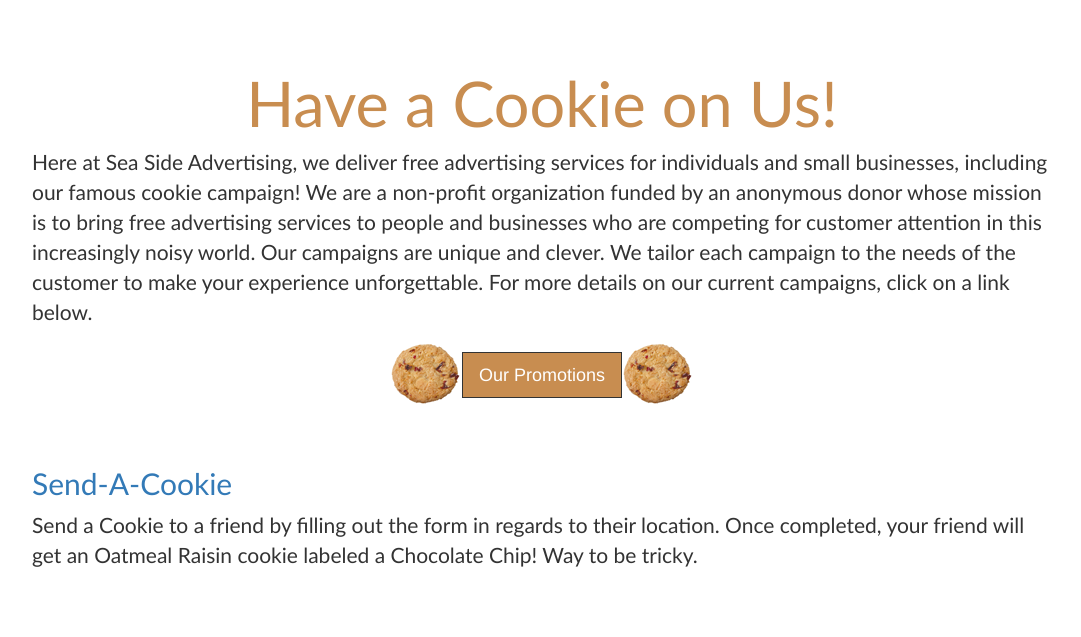
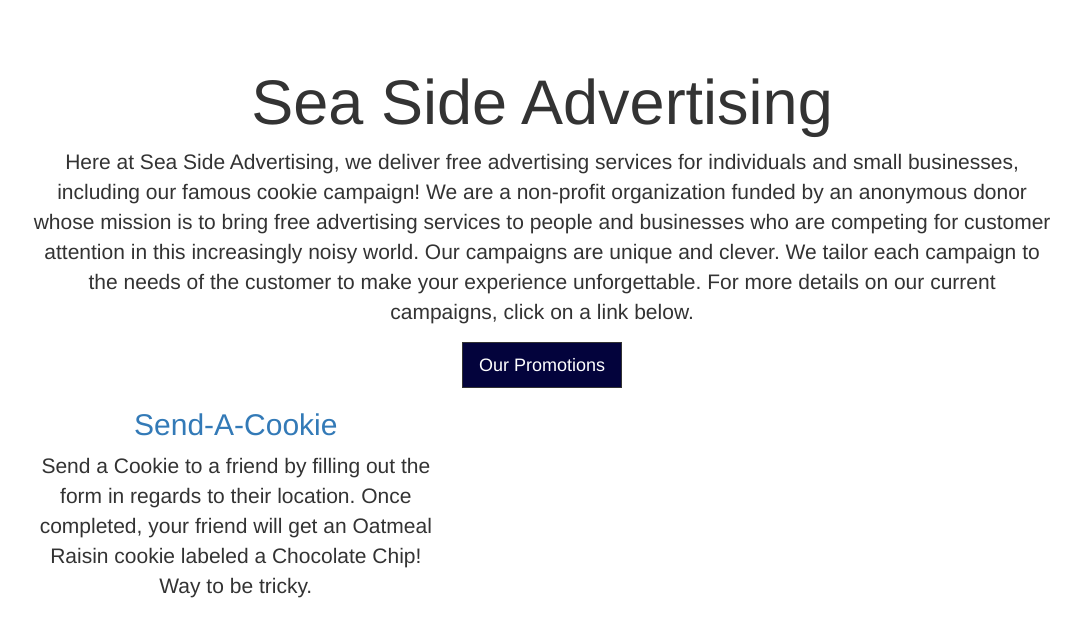
Before and after one commit to dukeayers/cs399_agency, a Django app: page /about in a window 1280 px wide. Shown: the top 637 px of the page, without its empty margins (98-1179 px from the left). Run offline with Django 3.2, Linux system fonts and the light colour scheme; data comes from the database, SQL or seed files in the repository; parts of the project's set-up code (start-up, migrations or seed data) failed here and were passed over; some libraries are stand-ins or nearby versions.

Commit message:
changes to the about page
the promotions button goes to our /links page now. feel free to change
anything.

```diff
--- a/agency/templates/about.html
+++ b/agency/templates/about.html
@@ -2,7 +2,7 @@
 {% block page_style %}
 .btn-success {
 
-	background-color: #C88D50;
+	background-color: #03033c;
 	border-radius: 0px;
 	border-color: #333;
 	}
@@ -11,15 +11,10 @@
 
 	background-color: #333;
 	border-radius: 0px;
-	border-color: #C88D50;
-	}
-
-h1, h2, span, p {
-	font-family: "Trebuchet MS", Helvetica, sans-serif;
 	}
 
 h1, h2 {
-	color: #C88D50;
+	color: #03033c;
 }
 
 p {
@@ -29,20 +24,22 @@ p {
 {% block content %}
     <div class="container">
         <div class="jumbotron" style="background-color: #FFF;">
-            <h1 style="text-align: center; color: #C88D50;">Have a Cookie on Us!</h1>
-
+            <h1 style="text-align: center;">Sea Side Advertising</h1>
+			<div align=center>
 				<p>Here at Sea Side Advertising, we deliver free advertising services for individuals and small businesses, including our famous cookie campaign! We are a non-profit organization funded by an anonymous donor whose mission is to bring free advertising services to people and businesses who are competing for customer attention in this increasingly noisy world. Our campaigns are unique and clever. We tailor each campaign to the needs of the customer to make your experience unforgettable. For more details on our current campaigns, click on a link below.</p>
 
-            <div align=center>
-                <img src="{{ STATIC_URL }}misc/cookie.png" alt="" height="" width=""><a class="btn btn-lg btn-success"
-                                                                                        href="#" role="button">Our
-                Promotions</a><img src="{{ STATIC_URL }}misc/cookie.png" alt="" height="" width="">
-            </div>
-            <br><br>
+				<a class="btn btn-lg btn-success" href="/lists" role="button">Our Promotions</a>
+
+				<div class="row">
 					{% for campaign in campaigns %}
+					<div class="col-md-5">
 						<h2><a href="campaign/{{ campaign.id }}">{{ campaign.title }}</a></h2>
 						<p>{{ campaign.description }}</p>
+					</div>
 					{% endfor %}
+				</div>
+
+			</div>
 		</div>
 	</div>
 {% endblock %}
```
Lines whose indentation alone changed are shown as unchanged.
